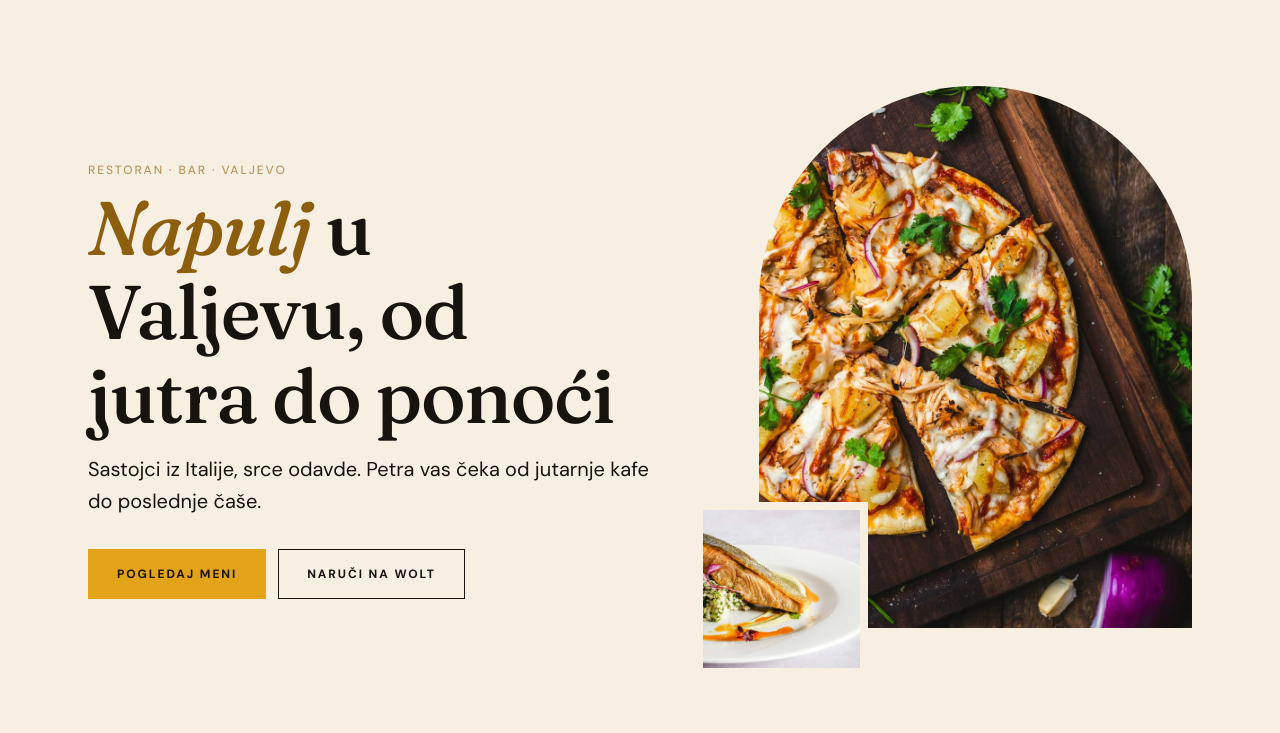
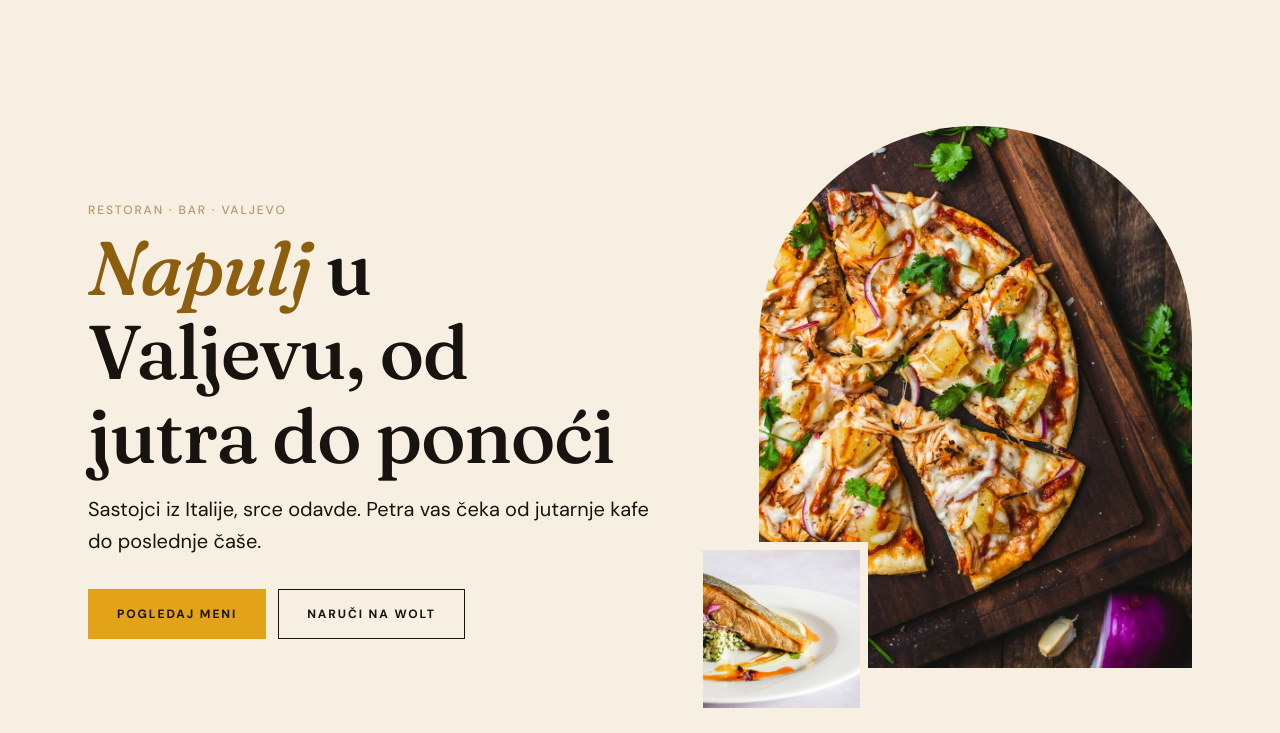
Before and after one commit to rakiclukadesign-code/petra-demo, a plain HTML site: page index.html in a window 1280 px wide. Shown: the part 67-800 px from the top of the page. Drawn offline with Linux system fonts and the light colour scheme.

Commit message:
Hero: gornji razmak 120px na desktopu
Co-Authored-By: Claude Sonnet 5.5 <noreply@anthropic.com>

```diff
--- a/css/style.css
+++ b/css/style.css
@@ -348,7 +348,7 @@ p, li, dd { text-wrap: pretty; }
 
   h1 { font-size: 76px; }
   h2 { font-size: 56px; }
-  .hero { padding: 80px 0 112px; }
+  .hero { padding: 120px 0 112px; }
   .hero__in { grid-template-columns: 7fr 5fr; align-items: center; gap: 64px; }
   .hero__pics { max-width: none; }
   .hero__inset { left: -64px; width: 40%; }
```
